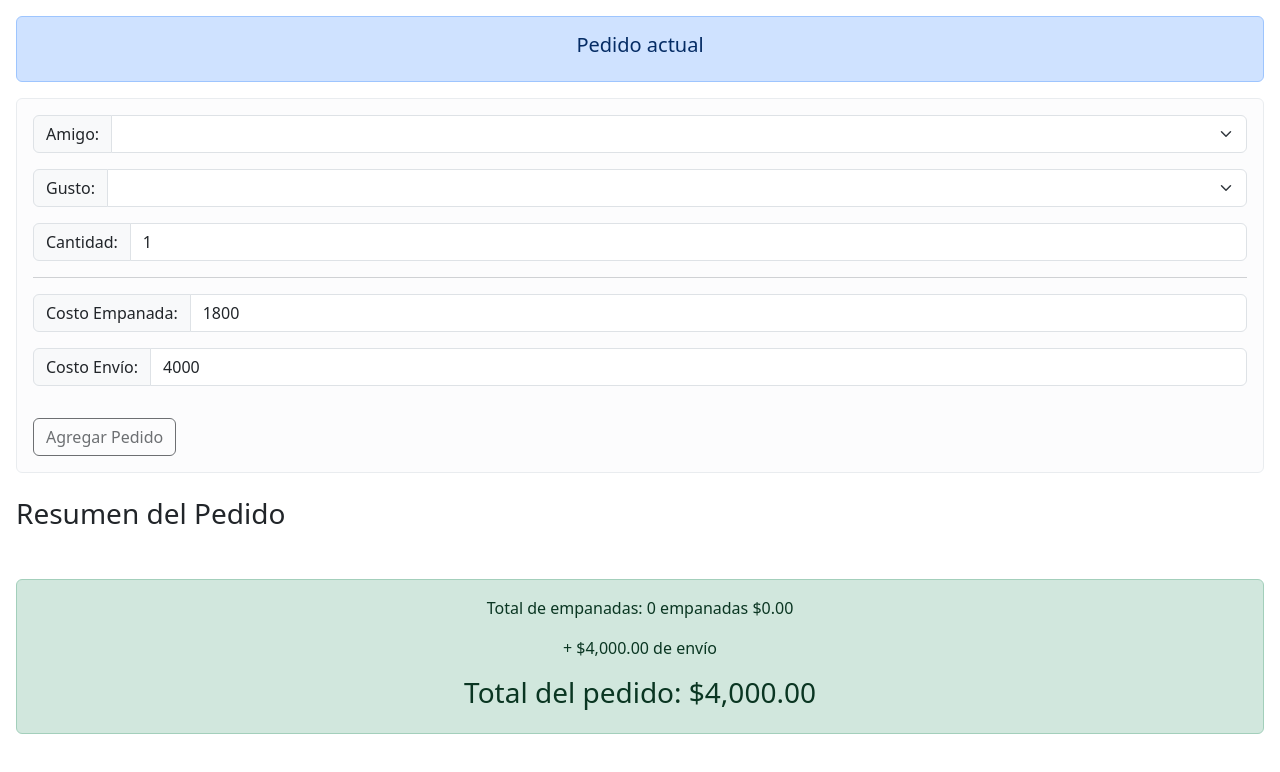
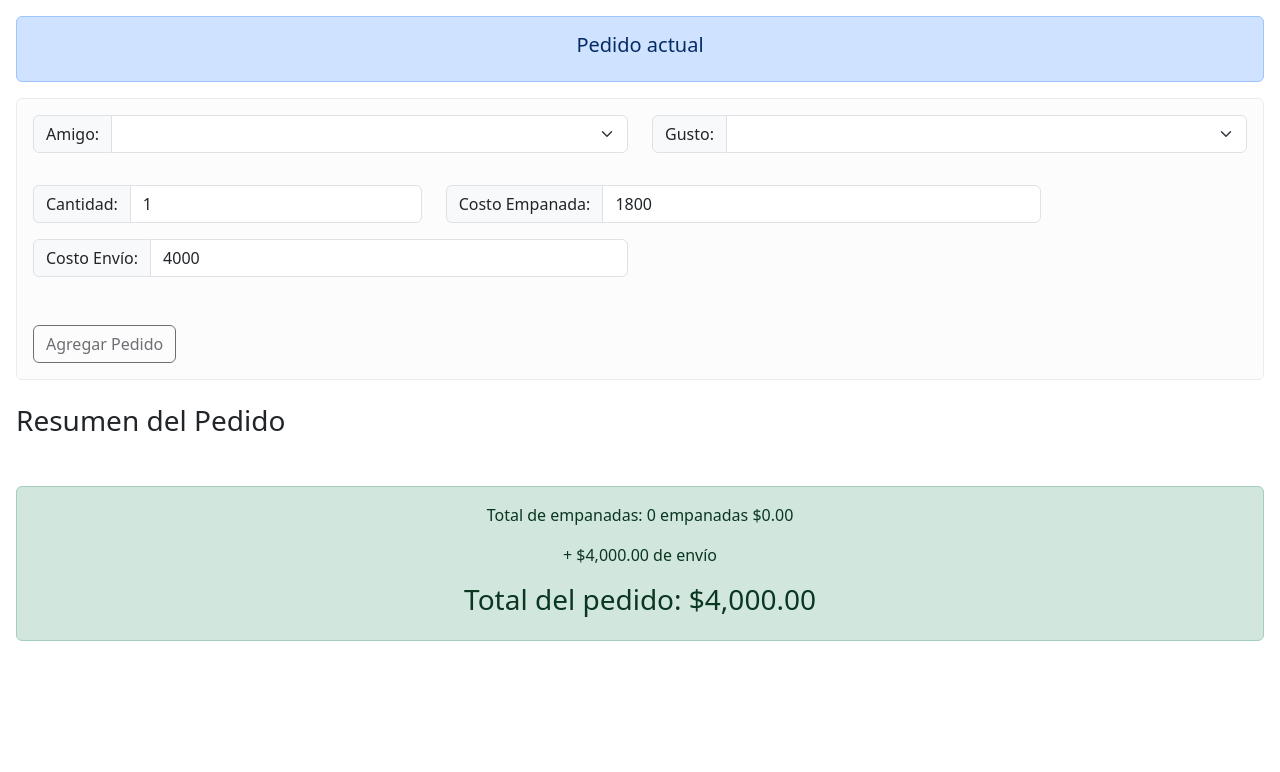
Before and after one commit to matiasmasciotta/empanadas-app, an Angular app: page /pedido in a window 1280 px wide. Shown: the top 772 px of the page. Built offline with nearby package versions, Linux system fonts and the light colour scheme.

Commit message:
pedido responsive

```diff
--- a/src/app/components/pedido/pedido.component.html
+++ b/src/app/components/pedido/pedido.component.html
@@ -1,4 +1,3 @@
-
 <div class="">
   <div class="alert alert-primary text-center" role="alert">
     <h5>Pedido actual</h5>
@@ -6,6 +5,9 @@
 
   <!-- Sección de selección de amigo, gusto, cantidad y costos -->
   <div class="alert alert-light" role="alert">
+    <!-- Fila para seleccionar amigo y gusto -->
+    <div class="row mb-3">
+      <div class="col-md-6 col-sm-6">
         <div class="input-group mb-3">
           <span class="input-group-text" id="basic-addon1">Amigo:</span>
           <select class="form-select" [(ngModel)]="selectedAmigo" aria-label="Seleccionar amigo">
@@ -14,29 +16,40 @@
             </option>
           </select>
         </div>
+      </div>
 
+      <div class="col-md-6 col-sm-6">
         <div class="input-group mb-3">
           <span class="input-group-text" id="basic-addon2">Gusto:</span>
           <select class="form-select" [(ngModel)]="selectedGusto" aria-label="Seleccionar gusto">
             <option *ngFor="let gusto of gustos" [value]="gusto">{{ gusto }}</option>
           </select>
         </div>
+      </div>
+    </div>
 
+    <!-- Fila para cantidad, costo de empanada y costo de envío -->
+    <div class="row mb-3">
+      <div class="col-md-4">
         <div class="input-group mb-3">
           <span class="input-group-text" id="basic-addon3">Cantidad:</span>
           <input class="form-control" type="number" [(ngModel)]="cantidad" aria-label="Cantidad" />
         </div>
+      </div>
 
-    <hr>
-
+      <div class="col-md-6 col-sm-6">
         <div class="input-group mb-3">
           <span class="input-group-text" id="basic-addon4">Costo Empanada:</span>
           <input id="costoEmpanada" class="form-control" type="number" [(ngModel)]="costoPorEmpanada" aria-label="Costo de empanada" />
         </div>
+      </div>
 
+      <div class="col-md-6 col-sm-6">
         <div class="input-group mb-3">
           <span class="input-group-text" id="basic-addon5">Costo Envío:</span>
           <input id="costoEnvio" class="form-control" type="number" [(ngModel)]="costoEnvio" aria-label="Costo de envío" />
+        </div>
+      </div>
     </div>
 
     <button type="button" class="btn btn-outline-dark mt-3" (click)="agregarPedido()" [disabled]="!selectedAmigo || !selectedGusto">Agregar Pedido</button>
```
Lines whose indentation alone changed are shown as unchanged.
